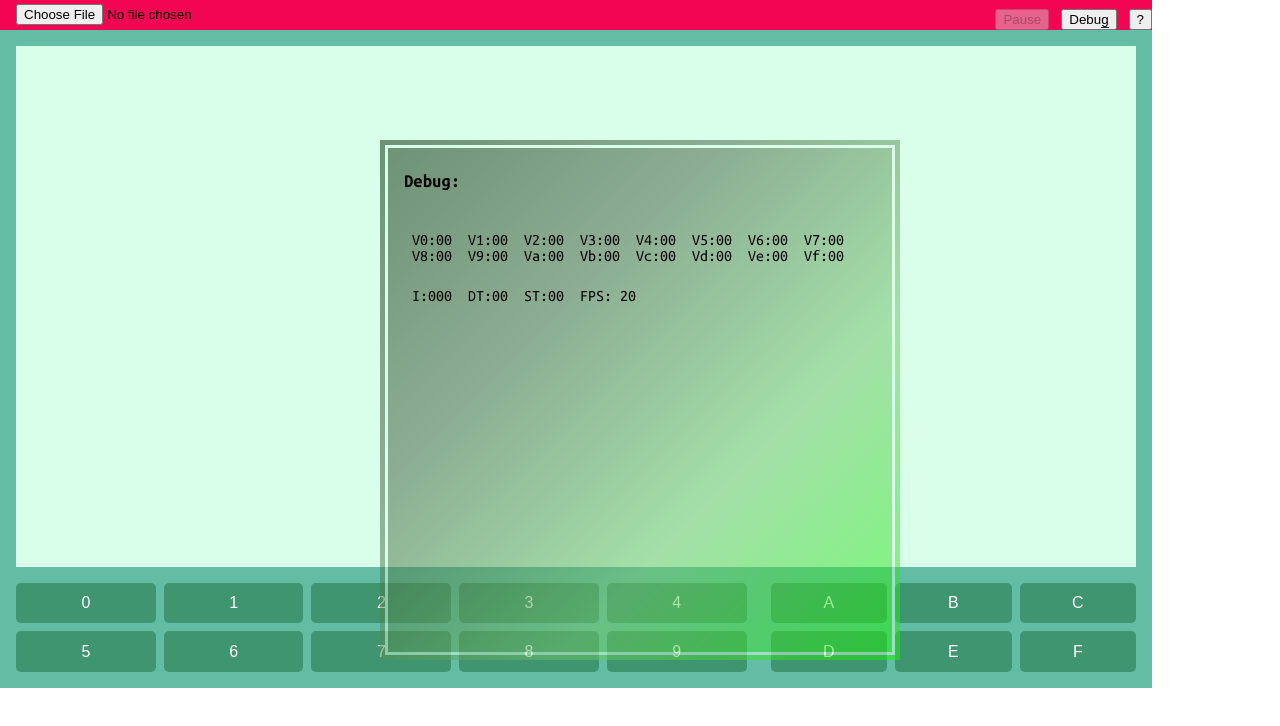
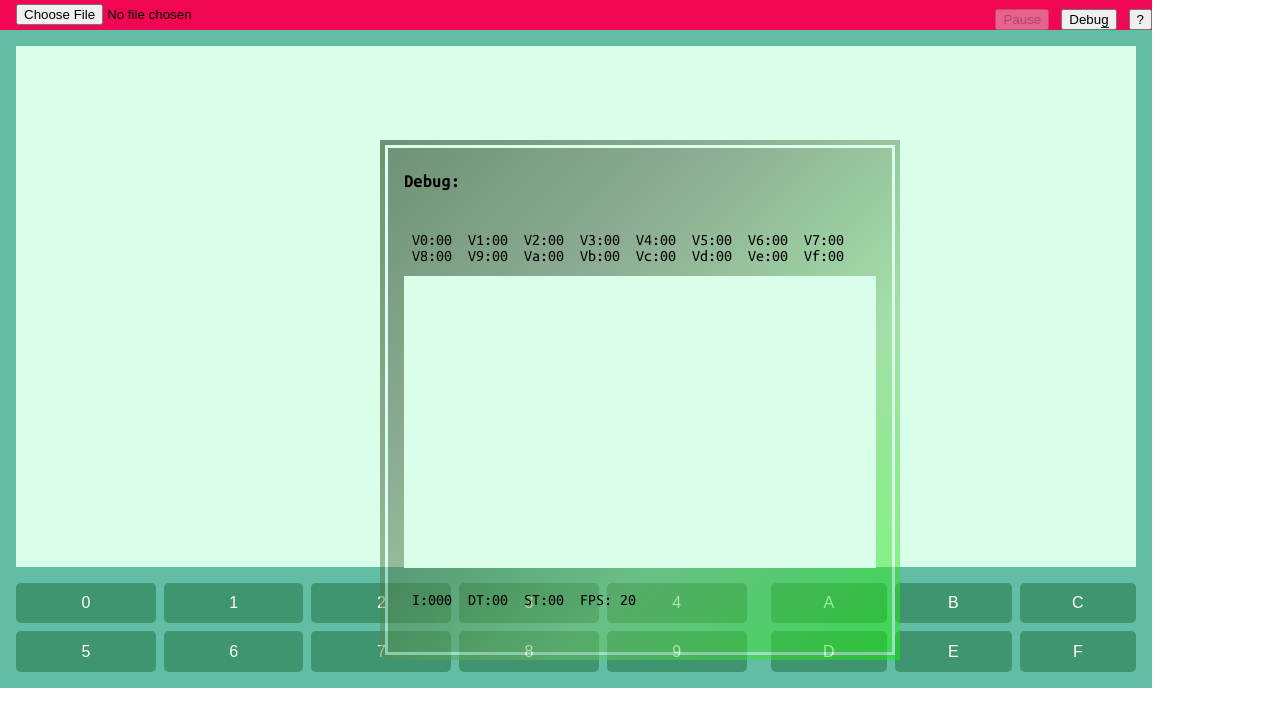
Before and after one commit to sleiph/CHIP-OITO, a React app: page / in a window 1280 px wide. Both pictures are taken after a click on the button "Debug". Shown: the top 726 px of the page. Built offline with nearby package versions, Linux system fonts and the light colour scheme; the HTML template or start-up script is replaced by a standard one.

Commit message:
debug arrumado e um pouco simplificado

```diff
--- a/src/components/Debug.tsx
+++ b/src/components/Debug.tsx
@@ -33,6 +33,10 @@ const Informacao = styled.span`
   text-align: center;
   margin: 0 8px 0 8px;
 `
+// assim fica + legivel
+const Mapa = styled.span`
+  outline: 1px solid ${props => props.color};
+`
 
 const showReg = (e : number, reg : any) => { // transfomei em uma função pra deixar style
   return(
@@ -42,8 +46,10 @@ const showReg = (e : number, reg : any) => { // transfomei em uma função pra d
   );
 }
 
+const showInst = (reg: any, x: number) => reg[x].toString(16).padStart(2, '0').toUpperCase(); // assim fica + legivel
+
 function Debug({registradores, indice, timers, instrucao, fps/*, setFps*/}: any ) { //r todo: corrigir tipo
-  //const mapa = getMapaMemoria(); Isso aqui que tá quebrando o debug
+  const mapa = getMapaMemoria(); //vc tinha declarado como variável, burrao
   const arrayRegistradores = Object.values(registradores);
   return (
     <OPDiv>
@@ -56,6 +62,22 @@ function Debug({registradores, indice, timers, instrucao, fps/*, setFps*/}: any
           )
         }
       </Grupo>
+      <Instrucoes>
+        {
+          mapa.map((reg: Array<number>, i: number) => {
+            return(
+              <Mapa color={instrucao===i ? 'black' : 'none'}>
+              {
+                (i !== undefined) ?
+                  <Informacao>{"0x" + i.toString(16) + ':' + showInst(reg, 0)  + showInst(reg, 1)}</Informacao>
+                :
+                  <></>
+              }
+              </Mapa>
+            );
+          })
+        }
+      </Instrucoes>
       <Grupo>
         <Informacao>{'I:' + indice.toString(16).padStart(3, '0').toUpperCase()}</Informacao>
         <Informacao>{'DT:' + timers[0].toString(16).padStart(2, '0').toUpperCase()}</Informacao>
@@ -67,24 +89,3 @@ function Debug({registradores, indice, timers, instrucao, fps/*, setFps*/}: any
 }
 
 export default Debug;
-
-/*
-<Instrucoes>
-  {
-    mapa.map((reg: Array<number>, i: number) => {
-      return(
-        <div key={i} style={{outline: instrucao===i ? '1px solid rgba(0, 0, 0, 1)' : '1px solid rgba(0, 0, 0, 0.1)'}}>
-          {
-            (i !== undefined) ?
-              <Informacao>{
-                "0x" + i.toString(16) + ':' + reg[0].toString(16).padStart(2, '0').toUpperCase() + reg[1].toString(16).padStart(2, '0').toUpperCase()
-              }</Informacao>
-            :
-              <></>
-          }
-        </div>
-      );
-    })
-  }
-</Instrucoes>
-*/
--- a/src/services/Memoria.tsx
+++ b/src/services/Memoria.tsx
@@ -125,7 +125,7 @@ export const getSprite = function (n: number): number[] {
     return memoria.pos.slice(memoria.Indice, memoria.Indice+n)
 }
 
-export const getMapaMemoria = memoria.rom.reduce((acc: any, _curr: any, i: number) => {
+export const getMapaMemoria = () => memoria.rom.reduce((acc: any, _curr: any, i: number) => {
     if (i%2 === 0) {
         acc[i+0x200] = ([memoria.rom[i], memoria.rom[i+1]]);
     }
```
